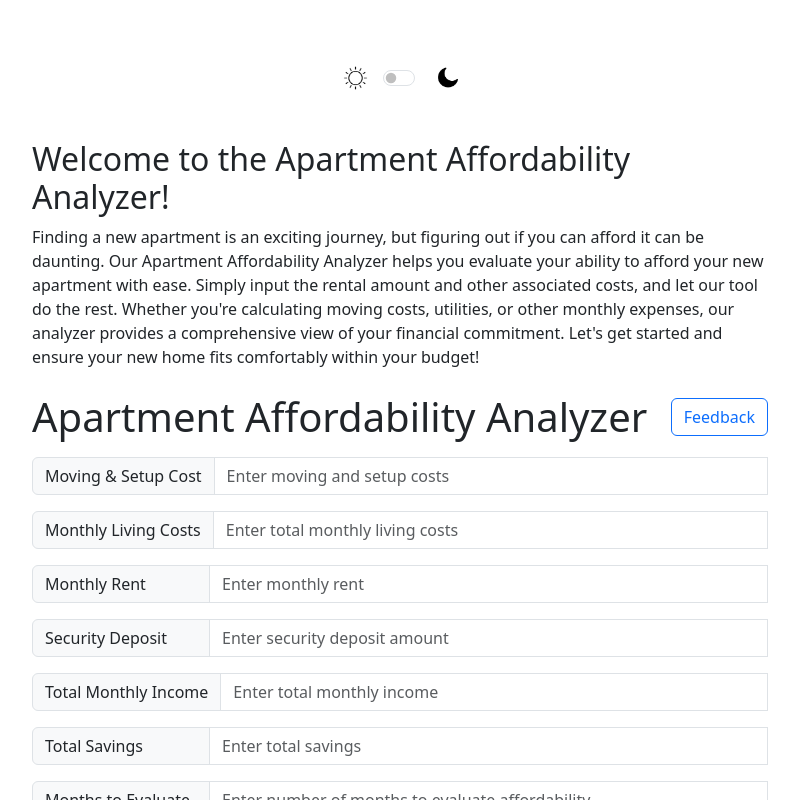
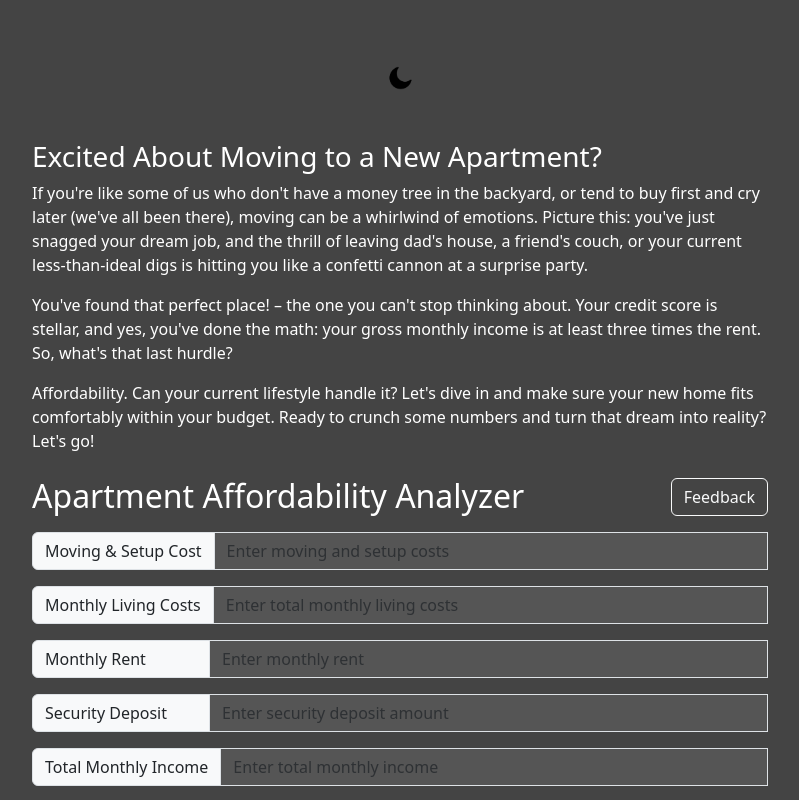
Before and after one commit to pgtipping/apt-affordability-checkerFE, a React (Create React App) app: page / in a window 1280 px wide. Shown: the top 800 px of the page, without its empty margins (240-1039 px from the left). Built offline with nearby package versions, Linux system fonts and the light colour scheme.

Commit message:
Implement dark mode as default, update dark mode toggle with image transitions, and enhance user feedback. Revise blog introduction for a more engaging read

```diff
--- a/src/components/FormComponent.js
+++ b/src/components/FormComponent.js
@@ -33,23 +33,27 @@ function FormComponent() {
   } = useFormContext();
   const [results, setResults] = useState(null);
   const [showResults, setShowResults] = useState(false);
-  const [darkMode, setDarkMode] = useState(false);
+  const [darkMode, setDarkMode] = useState(true); // Set dark mode as default
+  const [flipping, setFlipping] = useState(false);
   const [userAdjustedSecurityDeposit, setUserAdjustedSecurityDeposit] =
     useState(false);
 
   useEffect(() => {
-    if (darkMode) {
-      document.documentElement.classList.add("dark-mode");
-    }
-  }, [darkMode]);
+    // Ensure dark mode is set on initial load
+    document.documentElement.classList.add("dark-mode");
+  }, []);
 
   const feedbackTooltip = (
     <Tooltip id="feedback-tooltip">Leave us feedback</Tooltip>
   );
 
   const toggleDarkMode = () => {
-    setDarkMode(!darkMode);
-    document.documentElement.classList.toggle("dark-mode");
+    setFlipping(true);
+    setTimeout(() => {
+      setDarkMode((prevDarkMode) => !prevDarkMode);
+      document.documentElement.classList.toggle("dark-mode");
+      setFlipping(false);
+    }, 500); // Duration of the flip animation
   };
 
   const handleCalculate = (e) => {
@@ -81,39 +85,51 @@ function FormComponent() {
         <Row className="justify-content-center mt-3">
           <Col>
             <div className="d-flex align-items-center justify-content-center">
-              <img
-                src="/sunny.png"
-                alt="Light Mode"
-                style={{ width: "55px" }}
-              />
-              <Form.Check
-                type="switch"
-                id="darkModeSwitch"
-                checked={darkMode}
-                onChange={toggleDarkMode}
-              />
-              <img src="/moon.png" alt="Dark Mode" style={{ width: "50px" }} />
+              <div
+                className={`toggle-icon ${flipping ? "flip" : ""}`}
+                onClick={toggleDarkMode}
+              >
+                <img
+                  src={darkMode ? "/moon.png" : "/sunny.png"}
+                  alt={darkMode ? "Dark Mode" : "Light Mode"}
+                  style={{
+                    width: "55px",
+                    cursor: "pointer",
+                    transition: "transform 0.5s, opacity 0.5s",
+                  }}
+                />
+              </div>
             </div>
           </Col>
         </Row>
         <Row className="justify-content-center mt-5">
           <Col xs={12} md={10} lg={8}>
             <div className="blog-intro mb-4">
-              <h2>Welcome to the Apartment Affordability Analyzer!</h2>
+              <h3>Excited About Moving to a New Apartment?</h3>
               <p>
-                Finding a new apartment is an exciting journey, but figuring out
-                if you can afford it can be daunting. Our Apartment
-                Affordability Analyzer helps you evaluate your ability to afford
-                your new apartment with ease. Simply input the rental amount and
-                other associated costs, and let our tool do the rest. Whether
-                you're calculating moving costs, utilities, or other monthly
-                expenses, our analyzer provides a comprehensive view of your
-                financial commitment. Let's get started and ensure your new home
-                fits comfortably within your budget!
+                If you're like some of us who don't have a money tree in the
+                backyard, or tend to buy first and cry later (we've all been
+                there), moving can be a whirlwind of emotions. Picture this:
+                you've just snagged your dream job, and the thrill of leaving
+                dad's house, a friend's couch, or your current less-than-ideal
+                digs is hitting you like a confetti cannon at a surprise party.
+              </p>
+              <p>
+                You've found that perfect place! – the one you can't stop
+                thinking about. Your credit score is stellar, and yes, you've
+                done the math: your gross monthly income is at least three times
+                the rent. So, what's that last hurdle?{" "}
+              </p>
+
+              <p>
+                Affordability. Can your current lifestyle handle it? Let's dive
+                in and make sure your new home fits comfortably within your
+                budget. Ready to crunch some numbers and turn that dream into
+                reality? Let's go!
               </p>
             </div>
             <div className="d-flex justify-content-between align-items-center mb-3">
-              <h1 className="m-0">Apartment Affordability Analyzer</h1>
+              <h2 className="m-0">Apartment Affordability Analyzer</h2>
               <OverlayTrigger placement="left" overlay={feedbackTooltip}>
                 <Button
                   variant={darkMode ? "outline-light" : "outline-primary"}
@@ -124,7 +140,7 @@ function FormComponent() {
               </OverlayTrigger>
             </div>
             {showFeedbackForm && <FeedbackForm />}
-            <form onSubmit={handleSubmit}>
+            <Form onSubmit={handleSubmit}>
               <MovingAndSetupCostInput
                 onInputChange={handleInputChangeWrapper}
               />
@@ -140,13 +156,15 @@ function FormComponent() {
               <MonthsToEvaluateInput onInputChange={handleInputChangeWrapper} />
               <Button
                 type="submit"
-                className={`btn ${darkMode ? "btn-dark" : "btn-primary"}`}
+                className={`btn ${
+                  darkMode ? "btn-dark" : "btn-primary"
+                } calculate-button`}
                 onClick={handleCalculate}
               >
                 Calculate Affordability
               </Button>
               {formError && <div className="error mt-3">{formError}</div>}
-            </form>
+            </Form>
             <Results
               results={results}
               showResults={showResults}
```
